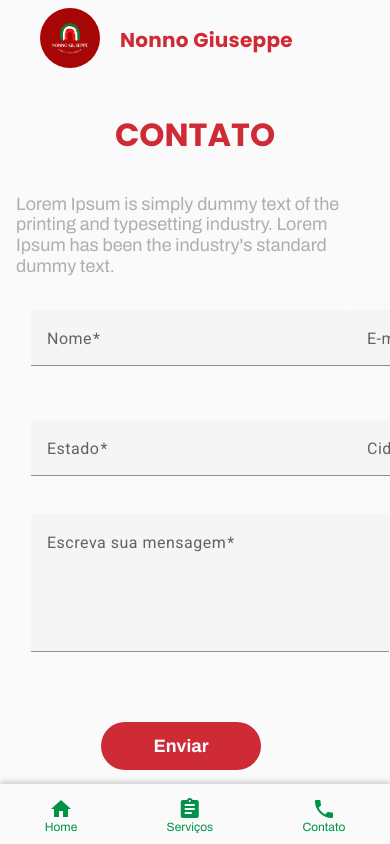
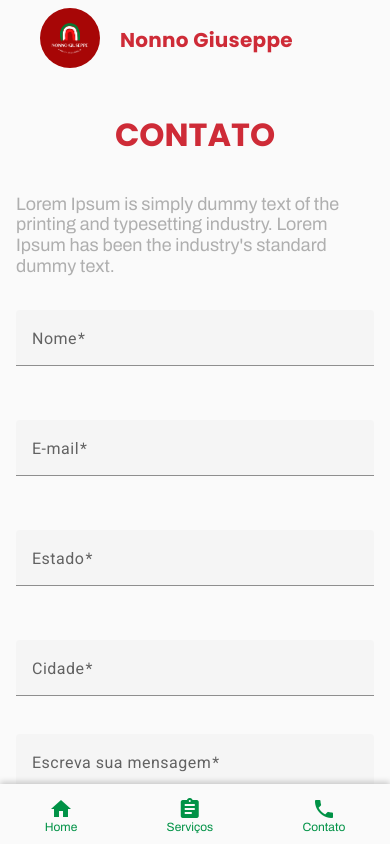
Before and after one commit to Gui-Oliveira/nonno-giuseppe, an Angular app: page /contato in a window 390 px wide. Shown: the top 844 px of the page. Built offline with nearby package versions, Linux system fonts and the light colour scheme.

Commit message:
ajustes responsivos das telas de serviço e contato

```diff
--- a/src/app/components/contato/contato.component.scss
+++ b/src/app/components/contato/contato.component.scss
@@ -44,7 +44,7 @@
   background-color: $primary-color;
   color: #fafafa;
 
-  font-family: 'archivo', sans-serif;
+  font-family: "archivo", sans-serif;
   font-size: 18px;
   font-weight: 700;
 
@@ -59,3 +59,52 @@
     padding: 0 8rem 3rem 0;
   }
 }
+
+@media (max-width: 900px) {
+  .container {
+    padding: 0;
+  }
+
+  .form {
+    &--col {
+      flex-direction: column;
+    }
+
+    &--input {
+      width: 100%;
+    }
+
+    &--textarea {
+      width: 100%;
+    }
+
+    &--container {
+      padding: 0;
+    }
+  }
+
+  .button-enviar {
+    width: 70%;
+    margin-bottom: 70px;
+
+    border: none;
+    border-radius: 40px;
+    background-color: $primary-color;
+    color: #fafafa;
+
+    font-family: "archivo", sans-serif;
+    font-size: 18px;
+    font-weight: 700;
+
+    &:hover {
+      background-color: $primary-color-dark;
+    }
+
+    &--container {
+      display: flex;
+      justify-content: center;
+
+      padding: 0;
+    }
+  }
+}
--- a/src/app/components/servicos/servicos.component.scss
+++ b/src/app/components/servicos/servicos.component.scss
@@ -19,7 +19,7 @@
   display: flex;
   justify-content: space-between;
 
-  padding: 0 100px 0 100px;
+  padding: 0 100px;
 }
 
 .card-container {
@@ -66,3 +66,24 @@
     text-align: center;
   }
 }
+
+@media (max-width: 900px) {
+  .servicos-row {
+    flex-direction: column;
+    align-items: center;
+  }
+
+  .servicos {
+    &--sub-title {
+      text-align: left;
+      max-width: 100%;
+      padding: 0rem;
+      margin-bottom: 27px;
+    }
+  }
+
+  .card-container {
+    padding: 10px 0 70px 0;
+  }
+
+}
--- a/src/app/shared/bottom-menu/bottom-menu.component.scss
+++ b/src/app/shared/bottom-menu/bottom-menu.component.scss
@@ -30,11 +30,6 @@
   border-color: $primary-color;
 }
 
-.menu-item img {
-  width: 25px;
-  height: 25px;
-}
-
 .menu-item span {
   font-size: 12px;
 }
```
